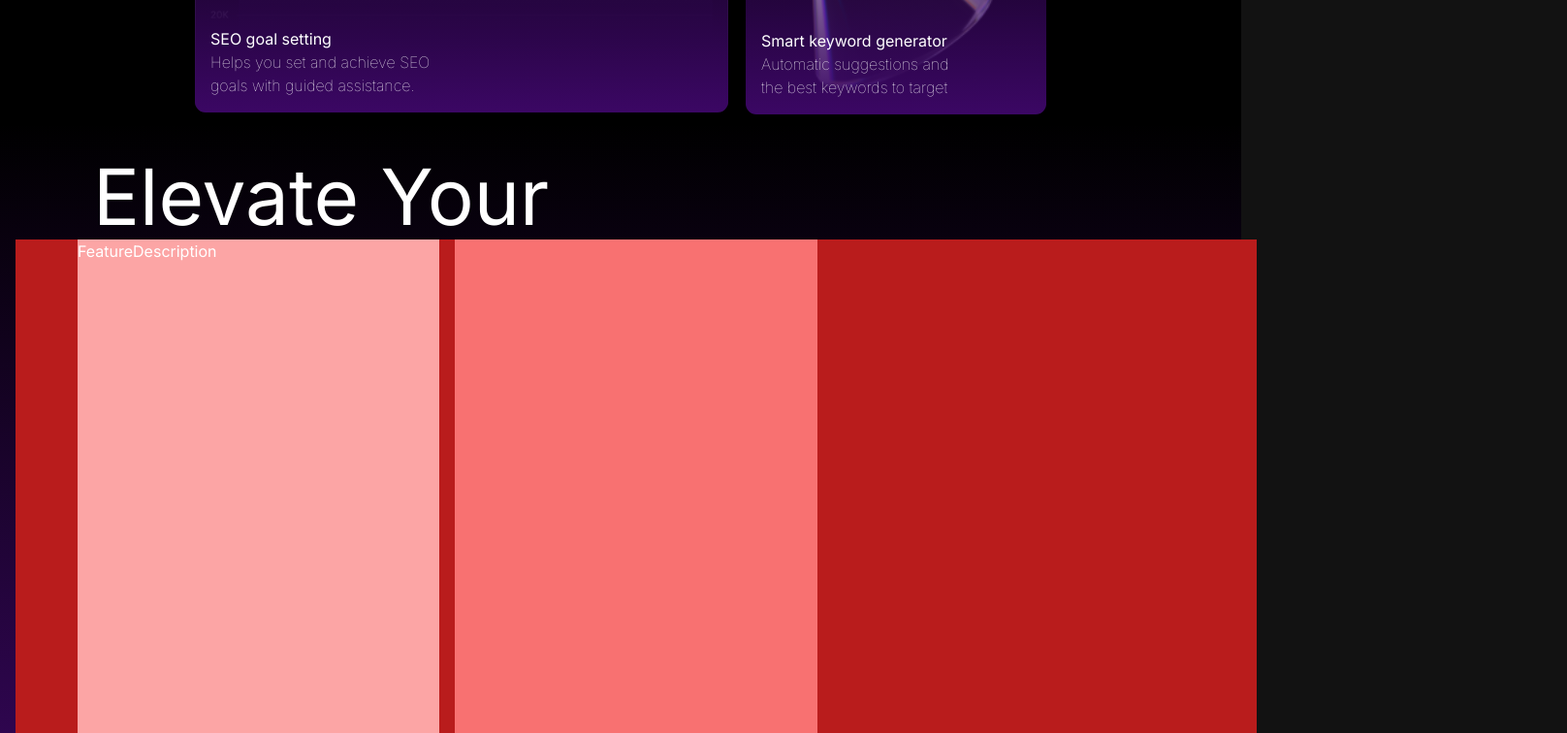
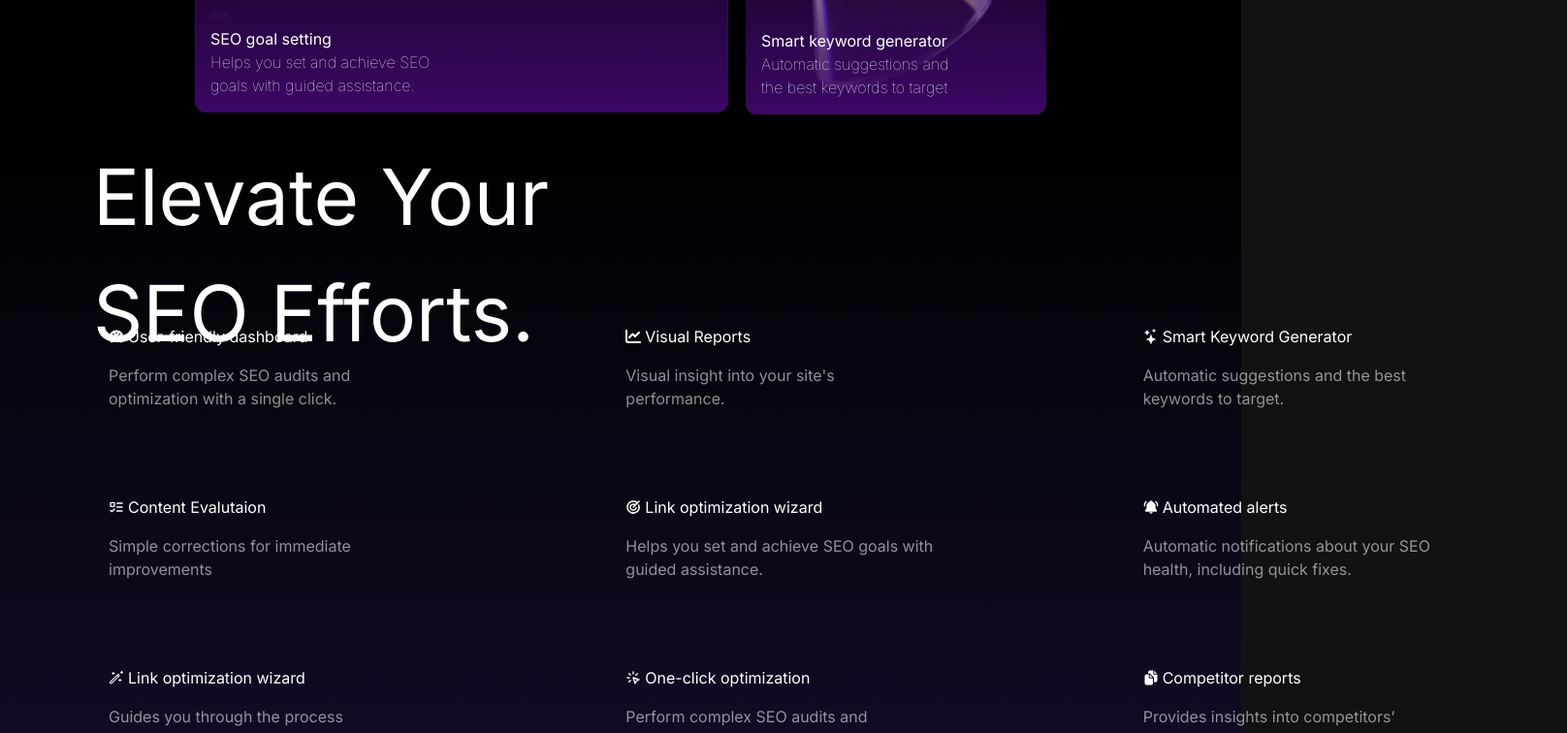
Before and after one commit to nameerakhter/AI_startup_ui, a Next.js app: page / in a window 1280 px wide. Shown: the part 2280-3036 px from the top of the page at 97% size, 1616 px wide, since content can reach past the window. Built offline with nearby package versions, Linux system fonts and the light colour scheme.

Commit message:
Update Features component with new design and layout

```diff
--- a/components/Features.tsx
+++ b/components/Features.tsx
@@ -1,22 +1,83 @@
 import React from "react";
 import FeatureDescription from "./elements/FeatureDescription";
+import { IoSpeedometerSharp } from "react-icons/io5";
+import { LuListTodo } from "react-icons/lu";
+import { VscWand } from "react-icons/vsc";
+import { FaChartLine } from "react-icons/fa6";
+import { PiTargetBold } from "react-icons/pi";
+import { TbClick } from "react-icons/tb";
+import { BsStars } from "react-icons/bs";
+import { BiSolidBellRing } from "react-icons/bi";
+import { IoDocuments } from "react-icons/io5";
 
 const Features = () => {
   return (
-    <div className="relative bg-gradient-to-t from-purple-950 to-transparent p-4 min-h-screen top-2">
+    <div className="relative bg-gradient-to-t from-purple-dark to-transparent p-4 min-h-screen top-2">
       <div className="absolute flex flex-col ">
-        <h1 className="px-[5rem] text-[5rem] capitalize">
-         Elevate your
-        </h1>
-        <h1 className="px-[5rem] text-[5rem] capitalize">
-        SEO efforts.
-        </h1>
+        <h1 className="px-[5rem] text-[5rem] capitalize">Elevate your</h1>
+        <h1 className="px-[5rem] text-[5rem] capitalize">SEO efforts.</h1>
       </div>
-      <div className="absolute w-full bg-red-700 h-[600px] bottom-[5rem] p-[4rem] flex flex-row items-center gap-4">
-        <section className="w-1/3 bg-red-300 h-[600px]">
-        <FeatureDescription/></section>
-        <section className="w-1/3 bg-red-400 h-[600px]"></section>
-        <section className="w-1/3 h-[600px]"></section>
+      <div className="absolute  w-[1600px] bottom-[5rem] flex flex-row items-center">
+        <section className="w-1/3 h-[600px] flex flex-col justify-evenly px-[4rem]">
+          <FeatureDescription
+            icon={<IoSpeedometerSharp />}
+            h1="User-friendly dashboard"
+            p1="Perform complex SEO audits and"
+            p2="optimization with a single click."
+          />
+          <FeatureDescription
+            icon={<LuListTodo />}
+            h1="Content Evalutaion"
+            p1="Simple corrections for immediate"
+            p2="improvements"
+          />
+          <FeatureDescription
+            icon={<VscWand />}
+            h1="Link optimization wizard"
+            p1="Guides you through the process"
+            p2="of creating and managing links."
+          />
+        </section>
+        <section className="w-1/3 h-[600px] flex flex-col justify-evenly px-[4rem]">
+        <FeatureDescription
+            icon={<FaChartLine />}
+            h1="Visual Reports"
+            p1="Visual insight into your site's"
+            p2="performance."
+          />
+        <FeatureDescription
+            icon={<PiTargetBold />}
+            h1="Link optimization wizard"
+            p1="Helps you set and achieve SEO goals with "
+            p2="guided assistance."
+          />
+        <FeatureDescription
+            icon={<TbClick />}
+            h1="One-click optimization"
+            p1="Perform complex SEO audits and "
+            p2="optimizations with a single click."
+          />
+        </section>
+        <section className="w-1/3 h-[600px] flex flex-col justify-evenly px-[4rem]">
+        <FeatureDescription
+            icon={<BsStars />}
+            h1="Smart Keyword Generator"
+            p1="Automatic suggestions and the best"
+            p2=" keywords to target."
+          />
+        <FeatureDescription
+            icon={<BiSolidBellRing />}
+            h1="Automated alerts"
+            p1="Automatic notifications about your SEO"
+            p2=" health, including quick fixes."
+          />
+        <FeatureDescription
+            icon={<IoDocuments />}
+            h1="Competitor reports"
+            p1="Provides insights into competitors’ "
+            p2="keyword strategies and ranking."
+          />
+          </section>
       </div>
     </div>
   );
--- a/components/elements/FeatureDescription.tsx
+++ b/components/elements/FeatureDescription.tsx
@@ -1,9 +1,26 @@
-import React from 'react'
+import React, { ReactNode } from "react";
+import { IoSpeedometerSharp } from "react-icons/io5";
 
-const FeatureDescription = () => {
+interface FeatureDescriptionProps {
+    icon: ReactNode;
+    h1: string;
+    p1: string;
+    p2: string;
+  }
+
+const FeatureDescription: React.FC<FeatureDescriptionProps> = ({icon, h1, p1, p2}) => {
   return (
-    <div>FeatureDescription</div>
-  )
-}
+    <div>
+      <div className="flex flex-row items-center gap-1 py-[1rem] px-[2rem]">
+        {icon}
+        <h1>{h1}</h1>
+      </div>
+      <div className="px-[2rem]">
+        <p className="opacity-55">{p1} </p>
+        <p className="opacity-55">{p2} </p>
+      </div>
+    </div>
+  );
+};
 
-export default FeatureDescription
+export default FeatureDescription;
--- a/tailwind.config.ts
+++ b/tailwind.config.ts
@@ -26,6 +26,7 @@ const config = {
         'purple': {
           light: '#9855ff',
           '800': '#6B21A8',
+          'dark':'#180d2d'
         },
       },
       keyframes: {
```
